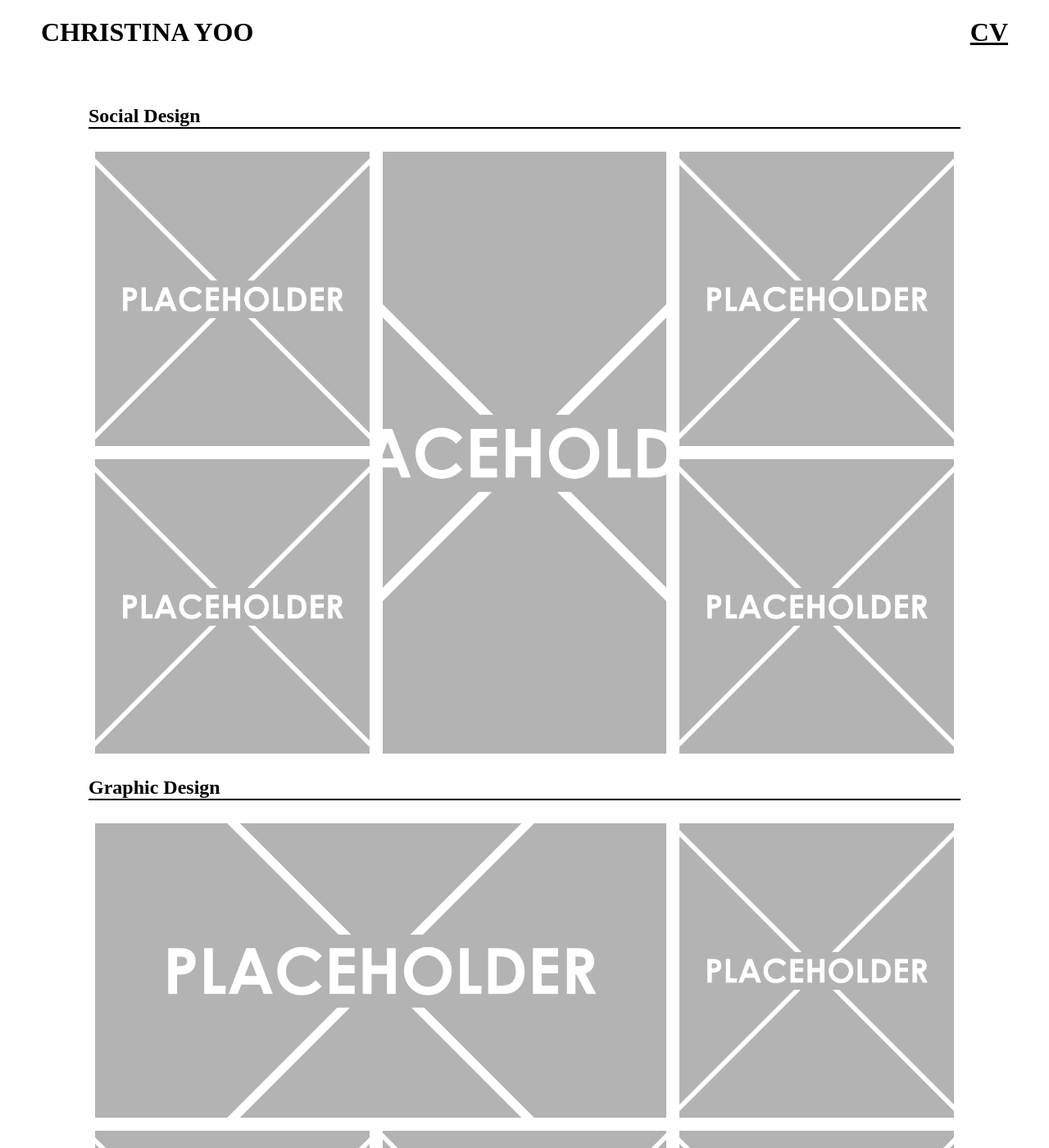
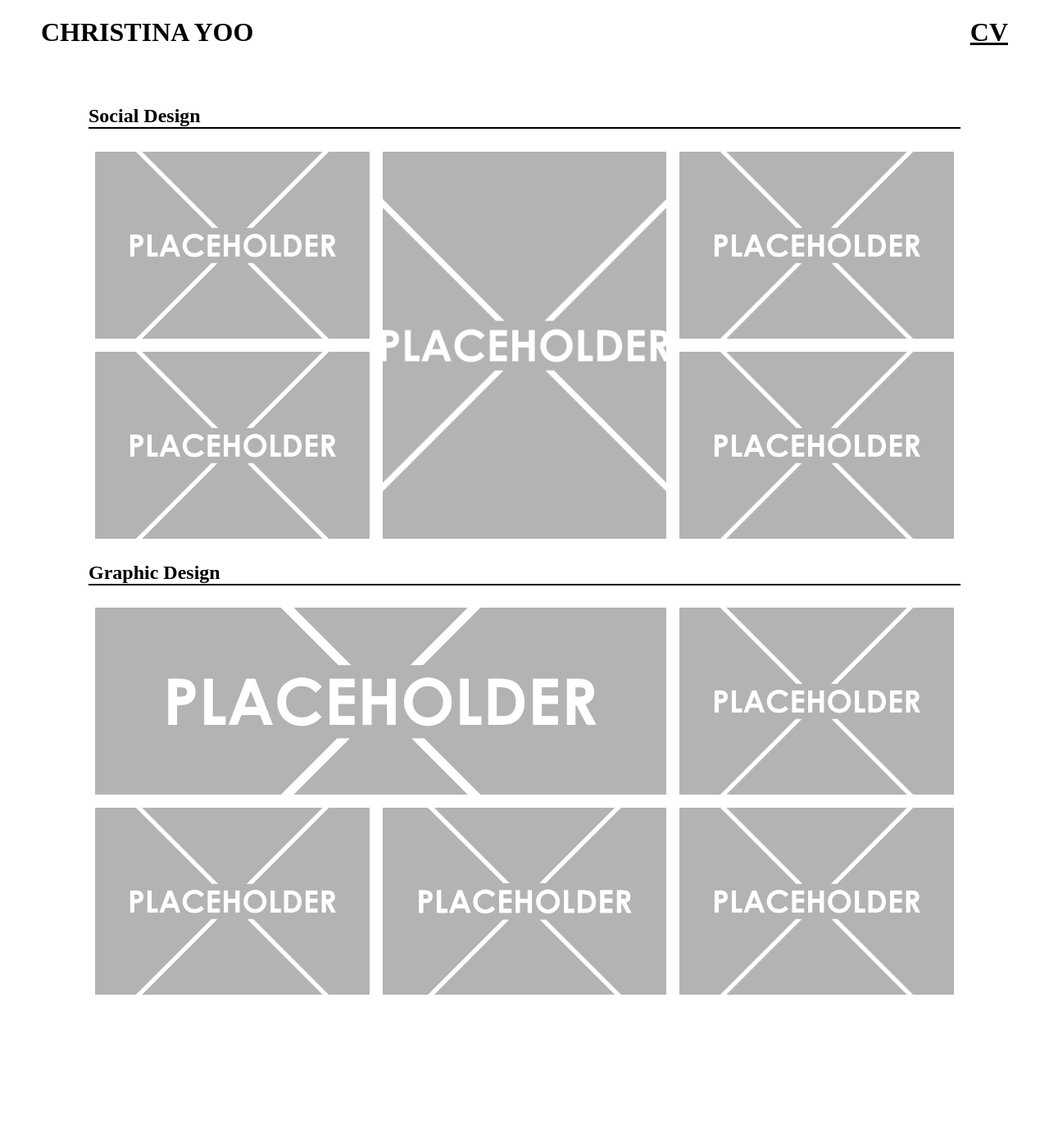
Before and after one commit to apclemens/christina, a Jekyll site: the page built from index.html, in a window 1280 px wide and 1400 px high. Shown: the whole window at 82% size. Built offline with Jekyll 4.4.1, drawn with Linux system fonts in a browser that asks for light colours.

Commit message:
front section height

```diff
--- a/_sass/front.scss
+++ b/_sass/front.scss
@@ -95,7 +95,7 @@
 #graphic__wrap {
     grid-template-columns: 33% 34% 33%;
     grid-template-rows: 50% 50%;
-    height: 750px;
+    height: calc(46vw - 101px);
     grid-template-areas: "a a c"
                          "d b e";
 }
@@ -103,7 +103,7 @@
 #social__wrap {
     grid-template-columns: 33% 34% 33%;
     grid-template-rows: 50% 50%;
-    height: 750px;
+    height: calc(46vw - 101px);
     grid-template-areas: "a b c"
                          "d b e";
 }
```
